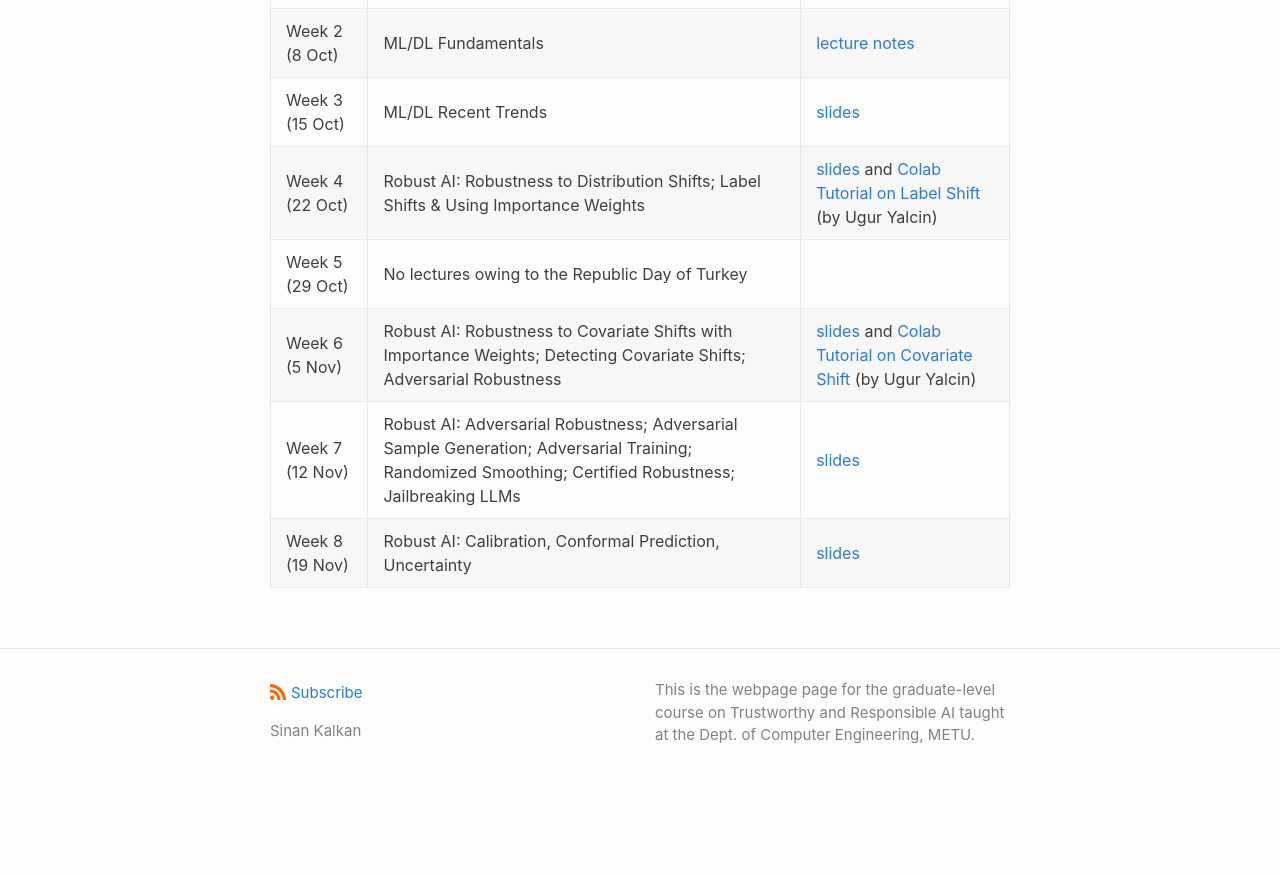
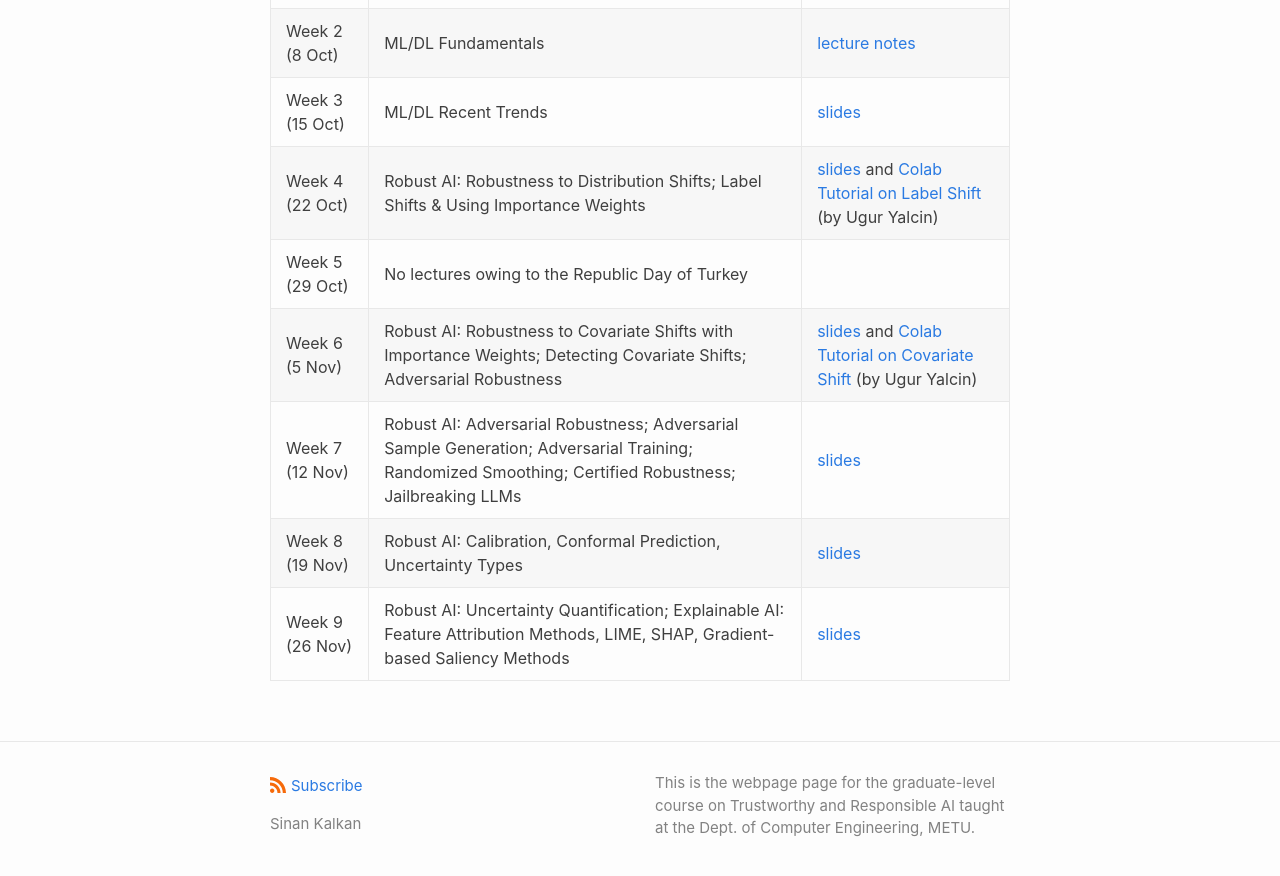
Before and after one commit to metu-trai/metu-trai.github.io, a Jekyll site: the page built from index.md, in a window 1280 px wide and 900 px high, scrolled down 1152 px. Shown: the top 876 px of the window. Built offline with Jekyll 4.4.1, drawn with Linux system fonts in a browser that asks for light colours; our own code applies the rules of GitHub Pages for plain Markdown files; before the commit the page ends 1959 px from its top, so only the background shows below that.

Commit message:
Update index.md

```diff
--- a/index.md
+++ b/index.md
@@ -137,4 +137,5 @@ Prof. Dr. Sinan Kalkan<br>
 | Week 5 (29 Oct)  | No lectures owing to the Republic Day of Turkey  | |
 | Week 6 (5 Nov)  | Robust AI: Robustness to Covariate Shifts with Importance Weights; Detecting Covariate Shifts; Adversarial Robustness | <a href="./slides/CENG7880_week6.pdf">slides</a> and <a href="https://colab.research.google.com/drive/1fpxfcIJW5UxxX72fsS98a0fkXSEeTRGr?usp=drive_link">Colab Tutorial on Covariate Shift</a> (by Ugur Yalcin) |
 | Week 7 (12 Nov)  | Robust AI: Adversarial Robustness; Adversarial Sample Generation; Adversarial Training; Randomized Smoothing; Certified Robustness; Jailbreaking LLMs | <a href="./slides/CENG7880_week7.pdf">slides</a> |
-| Week 8 (19 Nov)  | Robust AI: Calibration, Conformal Prediction, Uncertainty | <a href="./slides/CENG7880_week8.pdf">slides</a> |
+| Week 8 (19 Nov)  | Robust AI: Calibration, Conformal Prediction, Uncertainty Types | <a href="./slides/CENG7880_week8.pdf">slides</a> |
+| Week 9 (26 Nov)  | Robust AI: Uncertainty Quantification; Explainable AI: Feature Attribution Methods, LIME, SHAP, Gradient-based Saliency Methods | <a href="./slides/CENG7880_week9.pdf">slides</a> |
```
